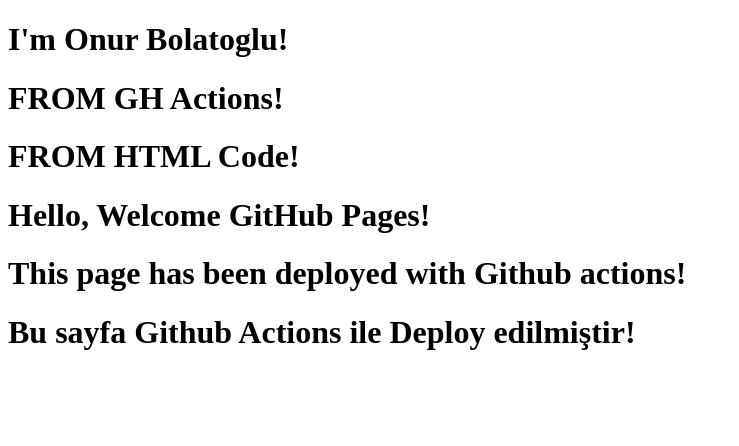
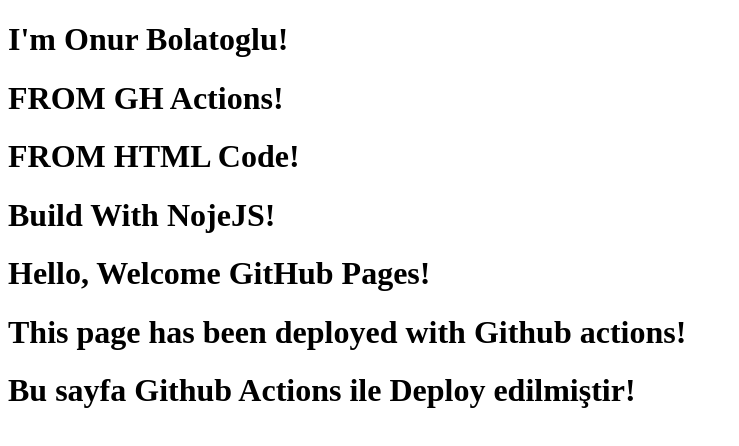
Before and after one commit to Onurbolatogluu/gh-pages-with-workflows, a website: page src/index.html in a window 1280 px wide. Shown: the whole page, without its empty margins (0-739 px from the left). Drawn offline with Linux system fonts and the light colour scheme.

Commit message:
html code changed

```diff
--- a/src/index.html
+++ b/src/index.html
@@ -9,6 +9,7 @@
     <h1>I'm Onur Bolatoglu!</h1>
     <h1>FROM GH Actions!</h1>
     <h1>FROM HTML Code!</h1>
+    <h1>Build With NojeJS!</h1>
     <h1>Hello, Welcome GitHub Pages!</h1>
     <h1>This page has been deployed with Github actions!</h1>
     <h1>Bu sayfa Github Actions ile Deploy edilmiştir!</h1>
```
